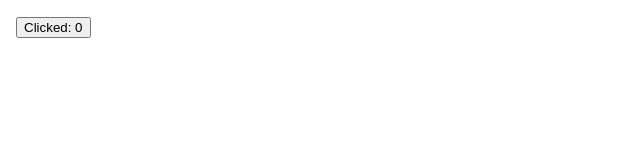
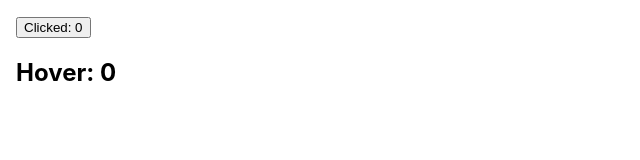
Before and after one commit to Tusar78/Think-in-a-react-way, a React (Create React App) app in the folder simple-react/: page / in a window 1280 px wide. Shown: the top 160 px of the page, without its empty margins (0-640 px from the left). Built offline with nearby package versions, Linux system fonts and the light colour scheme.

Commit message:
Make hoverable counter

```diff
--- a/simple-react/src/App.js
+++ b/simple-react/src/App.js
@@ -1,9 +1,11 @@
 import Click from "./Components/Inner/Click/Click";
+import Hover from "./Components/Inner/Hover/Hover";
 
 function App() {
   return (
     <>
       <Click />
+      <Hover />
     </>
   );
 }
--- a/simple-react/src/Components/Inner/Hover/Hover.js
+++ b/simple-react/src/Components/Inner/Hover/Hover.js
@@ -0,0 +1,20 @@
+import React, { Component } from 'react';
+
+class Hover extends Component {
+  state = {count: 0};
+
+  incrementCount = () => {
+    this.setState((prevState, props) => ({count: prevState.count + 1}));
+  }
+
+  render() {
+    const { count } = this.state;
+    return (
+      <div style={{margin: '1rem'}}>
+        <h2 onMouseOver={this.incrementCount}> Hover: {count}</h2>
+      </div>
+    );
+  }
+}
+
+export default Hover;
```
